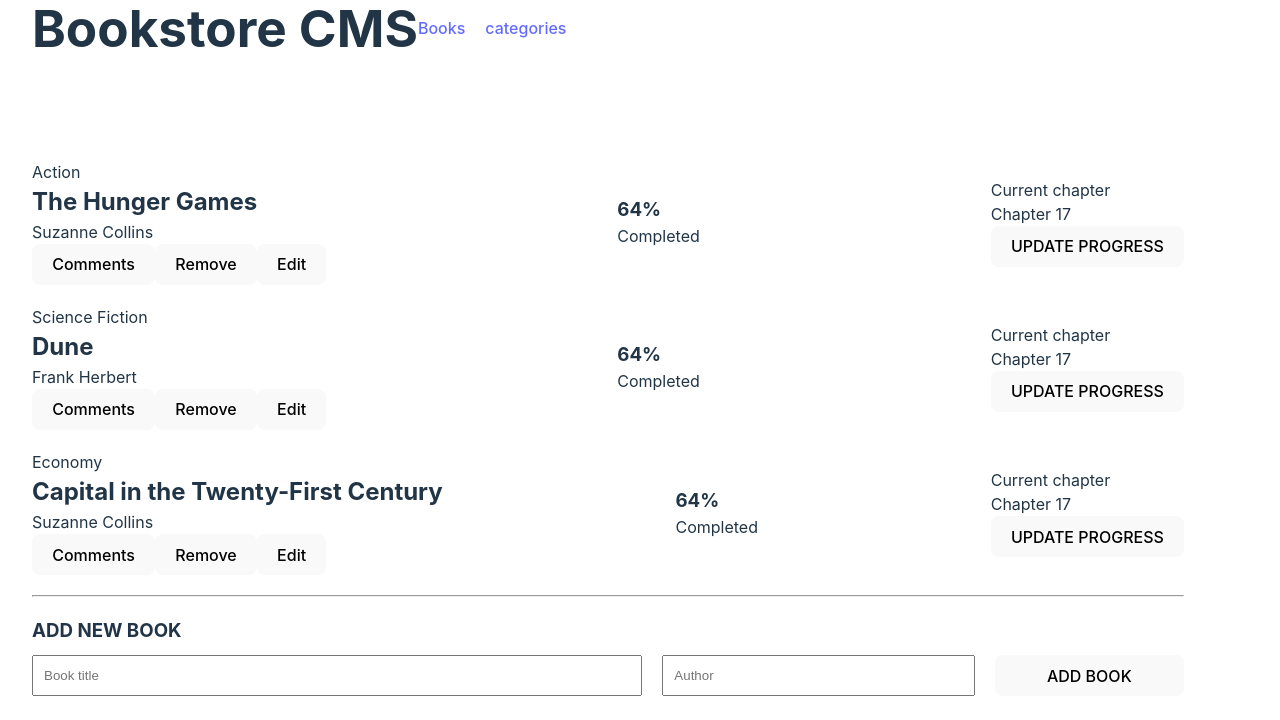
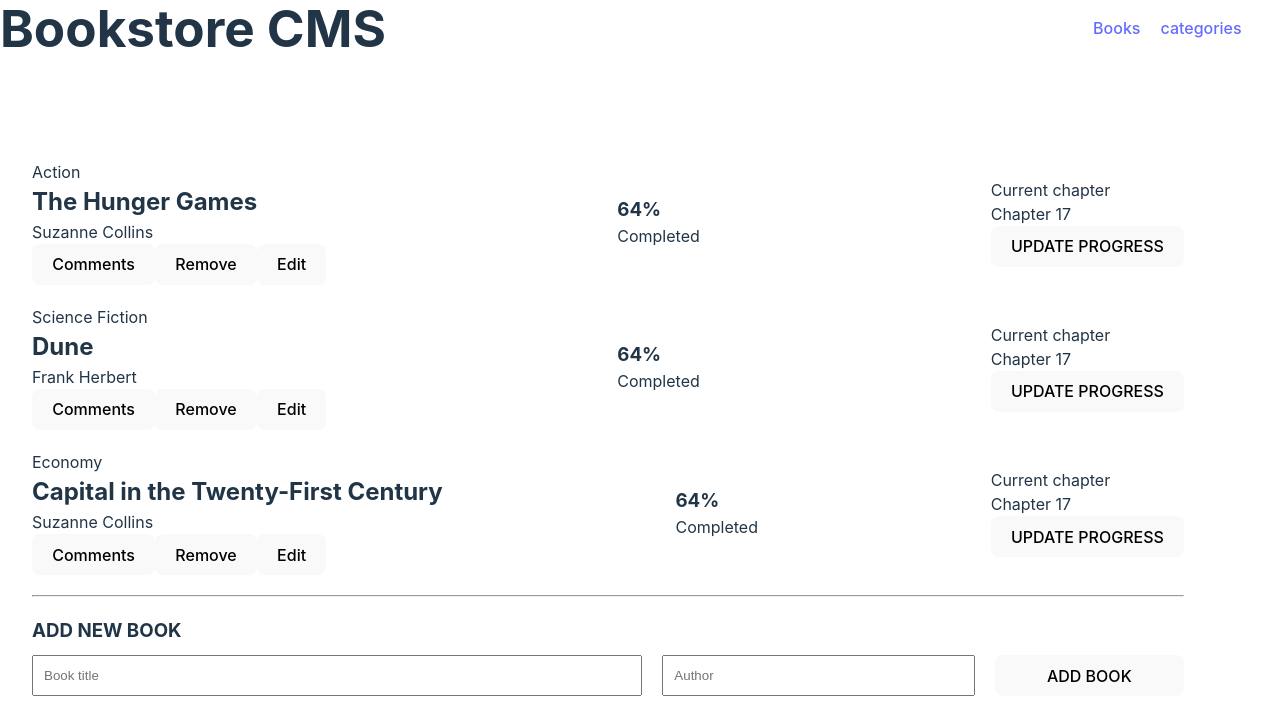
Before and after one commit to Luffytaro22/Bookstore, a React (Vite) app: page / in a window 1280 px wide. Shown: the top 720 px of the page. Built offline with nearby package versions, Linux system fonts and the light colour scheme.

Commit message:
Added new styles

```diff
--- a/src/styles/navBar.module.css
+++ b/src/styles/navBar.module.css
@@ -1,9 +1,11 @@
 .header {
   position: absolute;
   top: 0;
+  left: 0;
   display: flex;
   justify-content: space-between;
   align-items: center;
+  width: 97vw;
 }
 
 .navList {
```
